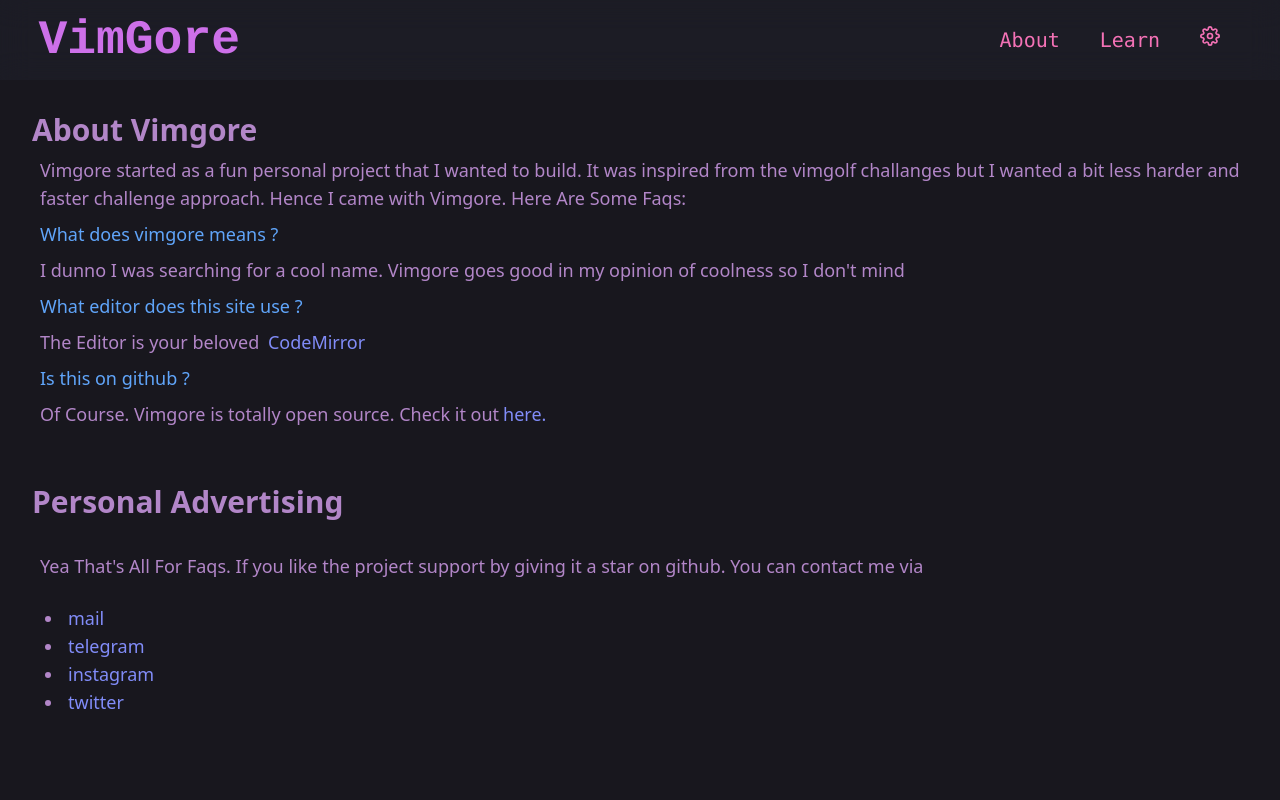
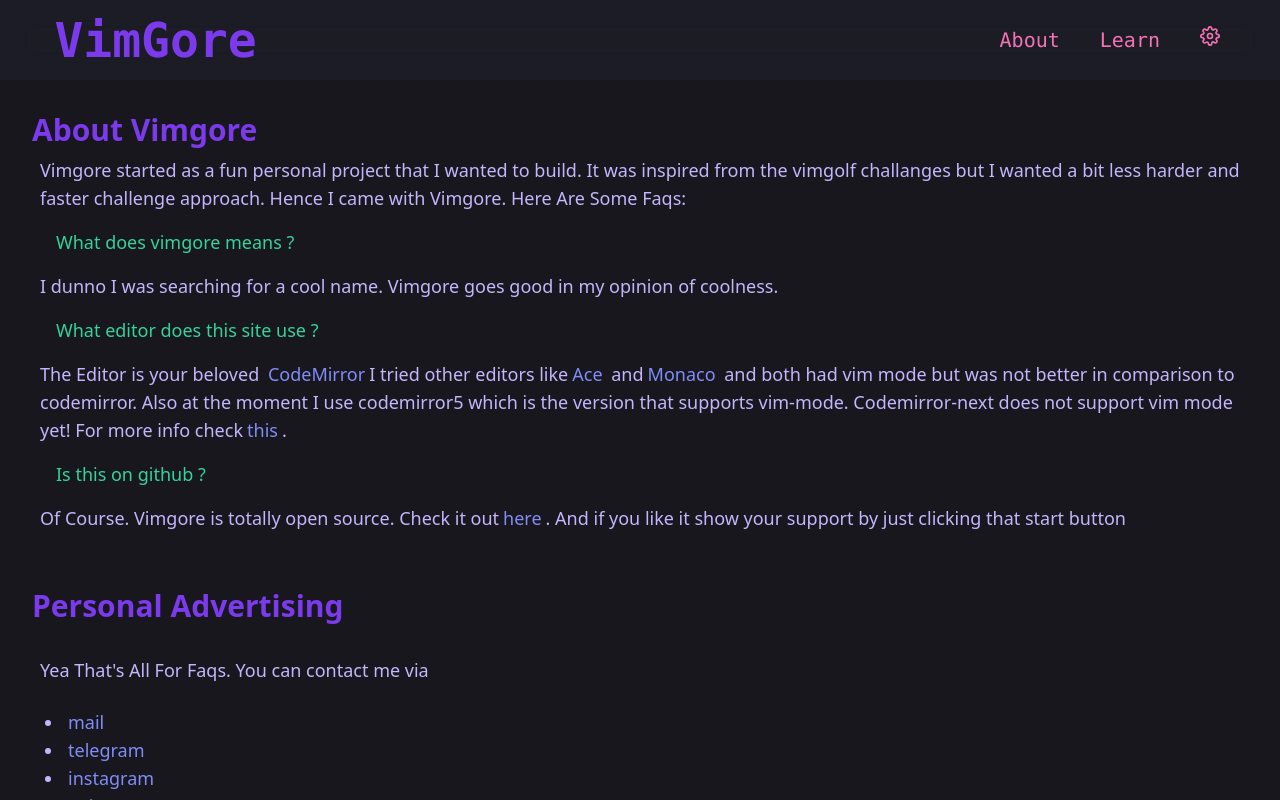
Before and after one commit to ps173/VimGore, a Next.js app in the folder client/: page /about in a window 1280 px wide. Built offline with nearby package versions, Linux system fonts and the light colour scheme.

Commit message:
Adding codemirror as a display editor and preventing copy paste

```diff
--- /dev/null
+++ b/client/components/display-editor.jsx
@@ -0,0 +1,49 @@
+import React, { useEffect, useRef } from "react";
+import { Controlled as CodeMirror } from "react-codemirror2";
+import "codemirror/lib/codemirror.css";
+// All the themes
+import "codemirror/theme/hopscotch.css";
+import "codemirror/theme/material.css";
+import "codemirror/theme/gruvbox-dark.css";
+import "codemirror/theme/solarized.css";
+import "codemirror/theme/material-palenight.css";
+import "codemirror/theme/dracula.css";
+import "codemirror/theme/darcula.css";
+import "codemirror/theme/the-matrix.css";
+// ignore-eslint
+import "codemirror/keymap/vim";
+// All the languages
+import "codemirror/mode/javascript/javascript";
+import "codemirror/mode/python/python";
+import "codemirror/mode/css/css";
+import "codemirror/mode/rust/rust";
+import "codemirror/mode/go/go";
+import "codemirror/mode/clojure/clojure";
+import "codemirror/mode/markdown/markdown";
+
+const DisplayEditor = ({ language, ...restProps }) => {
+ const localtheme = localStorage.getItem("default-theme")
+  ? localStorage.getItem("default-theme")
+  : "material-palenight";
+
+ const option = {
+  theme: localtheme, // retrieve from localStorage if the theme exists
+  mode: language,
+  lineNumbers: false,
+  lineWrapping: true,
+  readOnly: "nocursor",
+  dragDrop: false,
+  disableInput: true,
+ };
+
+ return (
+  <div className="display-editor">
+   <CodeMirror
+    {...restProps}
+    options={option}
+   />
+  </div>
+ );
+};
+
+export default DisplayEditor;
--- a/client/components/editor.jsx
+++ b/client/components/editor.jsx
@@ -83,6 +83,7 @@ const VimEditor = (
             Keystrokes : {keystrokes}
           </div>
           : " "}
+        <div className="text-xl px-5 font-bold text-red-500">{language}</div>
       </div>
     </div>
   );
--- a/client/components/gameAreaInfo.jsx
+++ b/client/components/gameAreaInfo.jsx
@@ -3,19 +3,22 @@ const gameAreaInfo = ({ children }) => {
 };
 
 gameAreaInfo.Grid = ({ children }) => {
-  return <div className="grid grid-cols-3 w-screen p-2">{children}</div>;
+ return <div className="grid grid-cols-3 w-screen p-2 h-full">
+  {children}
+ </div>;
 };
 
 gameAreaInfo.Container = ({ children }) => {
-  // NOTE: 11/12 is approx 90% width which prevents the overflow
  return (
-    <div className="grid col-span-1 grid-rows-3 w-11/12 rounded-md my-1">
+  <div
+   className="grid col-span-1 grid-rows-3 w-11/12 rounded-md my-1 h-full"
+  >
    {children}
   </div>
  );
 };
 
-gameAreaInfo.Box = ({ children, flexgrow }) => {
+gameAreaInfo.Box = ({ children }) => {
  return (
   <div
    className="bg-gray-800 ring-4 ring-gray-600 w-full m-3 flex flex-col justify-center align-baseline rounded-md "
@@ -43,16 +46,6 @@ gameAreaInfo.Text = ({ children }) => {
  );
 };
 
-gameAreaInfo.Code = ({ children }) => {
-  return (
-    <div
-      className="text-justify font-mono text-green-500 bg-gray-900 m-4 p-4"
-    >
-      {children}
-    </div>
-  );
-};
-
 gameAreaInfo.HugeScoreText = ({ children }) => {
  return <div className="text-center text-2xl text-pink-500">{children}</div>;
 };
--- a/client/components/infoarea.jsx
+++ b/client/components/infoarea.jsx
@@ -33,7 +33,7 @@ Info.MonoTitle = ({ children }) => {
 };
 
 Info.Title = ({ children }) => {
- return <h1 className="font-bold font-sans text-3xl ">
+ return <h1 className="font-bold font-sans text-3xl text-purple-600 ">
   {children}
  </h1>;
 };
@@ -41,7 +41,7 @@ Info.Title = ({ children }) => {
 Info.Text = ({ children }) => {
  return (
   <div
-   className="font-sans font-normal w-full text-lg "
+   className="font-sans font-normal text-purple-300 w-full text-lg "
   >
    {children}
   </div>
--- a/client/components/navbar.jsx
+++ b/client/components/navbar.jsx
@@ -6,7 +6,7 @@ import { FiSettings } from "react-icons/fi";
 const Navbar = () => {
  const NavbarTitle = () => {
   return (
-      <div className={NavStyles.Title}>
+   <div className="px-4 text-5xl text-purple-600 font-mono font-bold">
     <Link href="/">VimGore</Link>
    </div>
   );
--- a/client/containers/AboutContainer.jsx
+++ b/client/containers/AboutContainer.jsx
@@ -12,20 +12,37 @@ export default function AboutContainer() {
 
      Here Are Some Faqs:
 
-     <Info.Question>What does vimgore means ?</Info.Question>
+     <Info.Header>What does vimgore means ?</Info.Header>
      I dunno I was searching for a cool name. Vimgore goes good in my
-     opinion of coolness so I don't mind
-     <Info.Question>What editor does this site use ?</Info.Question>
+     opinion of coolness.
+     <Info.Header>What editor does this site use ?</Info.Header>
      The Editor is your beloved{" "}
      <Info.GlobalLinks href="https://codemirror.net/">
       CodeMirror
      </Info.GlobalLinks>
-
-     <Info.Question>Is this on github ?</Info.Question>
+     I tried other editors like
+     <Info.GlobalLinks href="https://ace.c9.io/">
+      Ace
+     </Info.GlobalLinks>{" "}
+     and
+     <Info.GlobalLinks href="https://microsoft.github.io/monaco-editor/">
+      Monaco
+     </Info.GlobalLinks>{" "}
+     and both had vim mode but was not better in comparison to codemirror.
+     Also at the moment I use codemirror5 which is the version that
+     supports vim-mode. Codemirror-next does not support vim mode yet! For
+     more info check
+     <Info.GlobalLinks
+      href="https://github.com/codemirror/codemirror.next/issues/79"
+     >
+      this
+     </Info.GlobalLinks>.
+     <Info.Header>Is this on github ?</Info.Header>
      Of Course. Vimgore is totally open source. Check it out
      <Info.GlobalLinks href="https://github.com/ps173/vimgore">
-      here.
-     </Info.GlobalLinks>
+      here
+     </Info.GlobalLinks>. And if you like it show your support by just
+     clicking that start button
     </Info.Text>
    </Info.Container>
    <Info.EmptyArea />
@@ -34,8 +51,7 @@ export default function AboutContainer() {
    <Info.Container>
     <Info.EmptyArea />
     <Info.Text>
-     Yea That's All For Faqs. If you like the project support by giving it
-     a star on github. You can contact me via{" "}
+     Yea That's All For Faqs. You can contact me via{" "}
      <Info.UL>
       <li>
        <Info.GlobalLinks>mail</Info.GlobalLinks>
--- a/client/containers/GameContainer.jsx
+++ b/client/containers/GameContainer.jsx
@@ -2,6 +2,9 @@ import { useEffect, useState } from "react";
 import { GameAreaInfo } from "../components";
 import dynamic from "next/dynamic";
 const VimEditor = dynamic(import("../components/editor"), { ssr: false });
+const DisplayEditor = dynamic(import("../components/display-editor"), {
+ ssr: false,
+});
 import _config_ from "../_config_";
 
 const GameArea = () => {
@@ -36,11 +39,12 @@ const GameArea = () => {
   }
  };
 
+ // Change Question Everytime You have a correct answer
  useEffect(() => {
   fetchData();
  }, [globalScore]);
 
- // FetchData for first time :)
+ // FetchData for first time
  useEffect(() => {
   fetchData();
  }, []);
@@ -50,18 +54,21 @@ const GameArea = () => {
    <GameAreaInfo.Grid>
     <VimEditor
      value={code}
-     // don't do this
      onChange={handleChange}
      setKeystrokes={setKeystrokes}
      keystrokes={keystrokes}
      language={language}
     />
     <GameAreaInfo.Container>
-     <GameAreaInfo.Box flexgrow="flex-none">
+     <GameAreaInfo.Box>
       <GameAreaInfo.Text>
        change the above to text to snippet given below
       </GameAreaInfo.Text>
-      <GameAreaInfo.Code>{answer}</GameAreaInfo.Code>
+      <DisplayEditor
+       className="code-display"
+       value={answer}
+       language={language}
+      />
      </GameAreaInfo.Box>
      <GameAreaInfo.ScoreContainer>
       <GameAreaInfo.HugeScoreText>
--- a/client/styles/Home.module.css
+++ b/client/styles/Home.module.css
@@ -1,6 +1,5 @@
 .container {
   color: #b286c8;
-  background-color: #18171e;
   width: 100vw;
   height: 100vh;
 }
--- a/client/styles/globals.css
+++ b/client/styles/globals.css
@@ -10,8 +10,10 @@ body {
  font-family: -apple-system, BlinkMacSystemFont, Segoe UI, Roboto, Oxygen,
   Ubuntu, Cantarell, Fira Sans, Droid Sans, Helvetica Neue, sans-serif;
  box-sizing: border-box;
+ height: 100vh;
+ width: 100vw;
  overflow-x: hidden;
-  background-color: #1b1c1f;
+ background-color: #18171e;
  /* color: #efeeef; */
 }
 
@@ -30,3 +32,14 @@ a {
  font-size: 1.4em !important;
  height: 70vh !important;
 }
+
+.display-editor .CodeMirror {
+ widht: auto !important;
+ height: auto !important;
+ margin: 1.4rem;
+ font-size: 1.2em !important;
+}
+
+.display-editor .CodeMirror-cursor {
+ display: none !important;
+}
```
Lines whose indentation alone changed are shown as unchanged.
